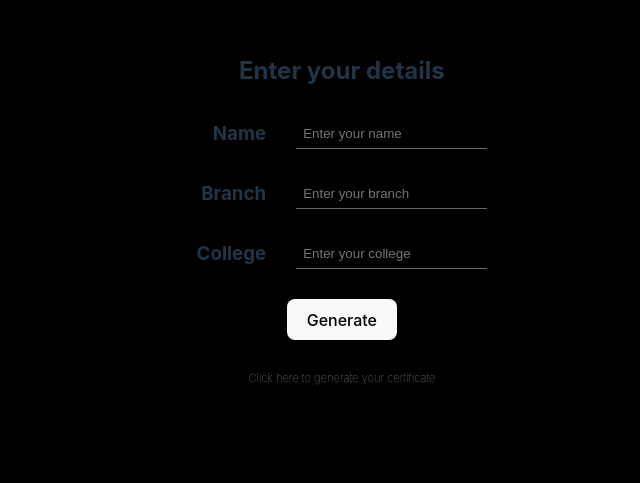
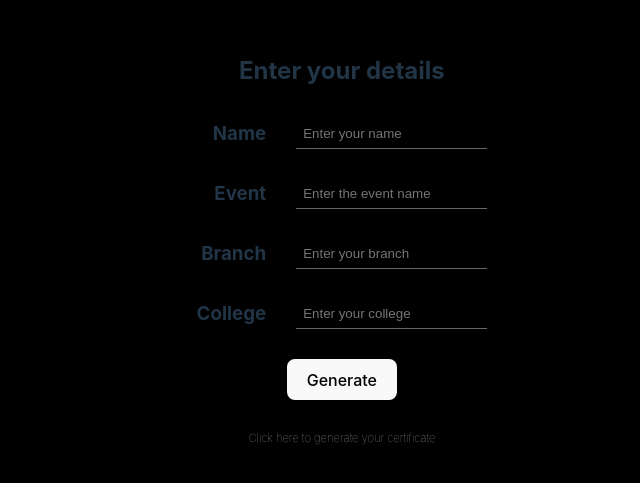
Before and after one commit to rohancs127/Certificate-generator, a React (Vite) app: page / in a window 1280 px wide. Shown: the part 147-630 px from the top of the page, without its empty margins (277-917 px from the left). Built offline with nearby package versions, Linux system fonts and the light colour scheme.

Commit message:
added event input

```diff
--- a/src/assets/pages/Input.jsx
+++ b/src/assets/pages/Input.jsx
@@ -9,6 +9,10 @@ const Input = ()=>{
                 <div className={InputCss.contentDiv}>
                     <h3 className={InputCss.tag}>Name</h3>
                     <input className={InputCss.tagInput} placeholder="Enter your name"></input>
+                </div>
+                <div className={InputCss.contentDiv}>
+                    <h3 className={InputCss.tag}>Event</h3>
+                    <input className={InputCss.tagInput} placeholder="Enter the event name"></input>
                 </div>
                 <div className={InputCss.contentDiv}>
                     <h3 className={InputCss.tag}>Branch</h3>
```
